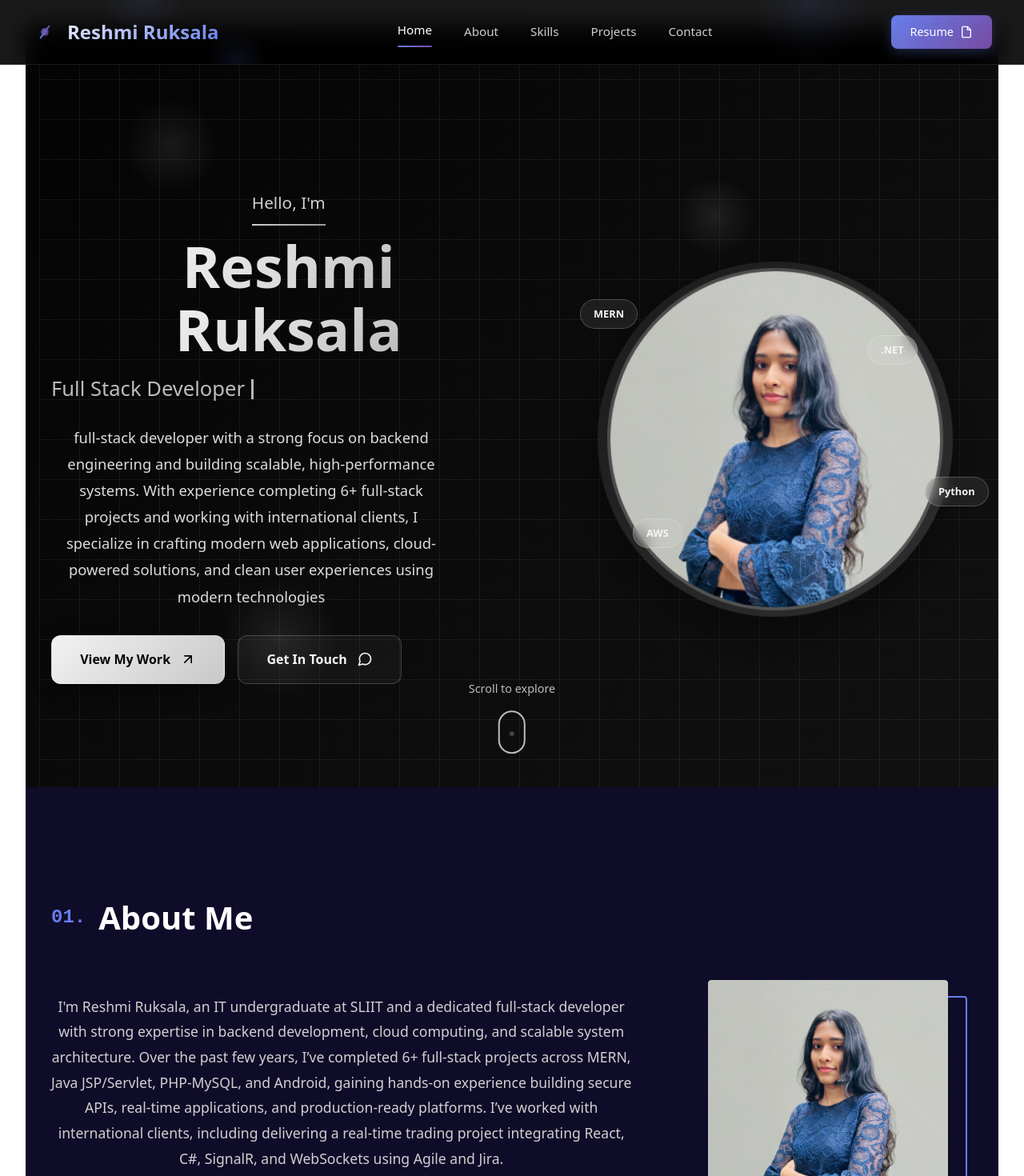
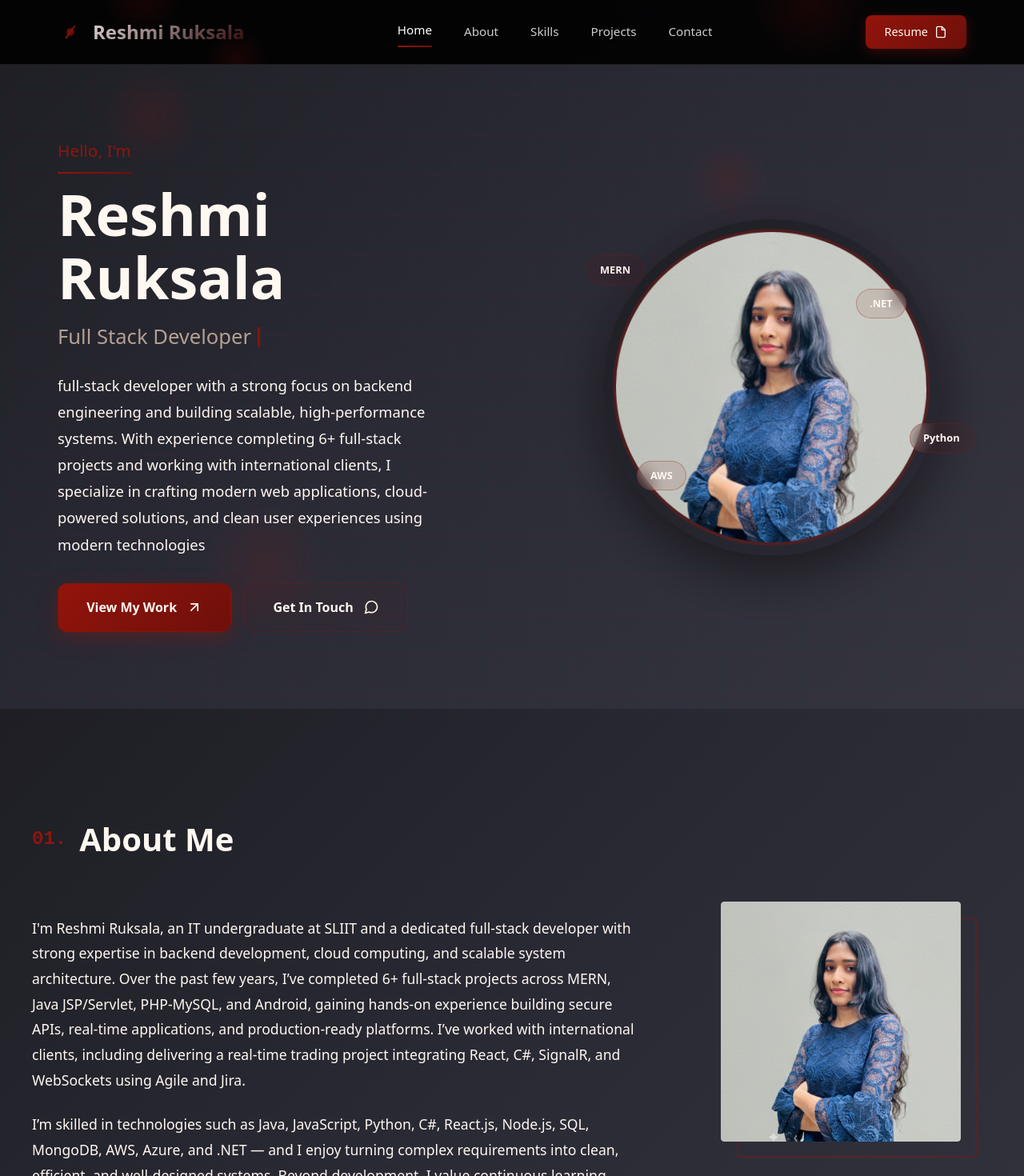
Before and after one commit to Reshmi-Ruksala/Portfolio-Reshmi, a Vue app: page / in a window 1280 px wide. Shown: the top 1470 px of the page at 80% size. Built offline with nearby package versions, Linux system fonts and the light colour scheme.

Commit message:
thisr commit

```diff
--- a/index.html
+++ b/index.html
@@ -4,7 +4,7 @@
     <meta charset="UTF-8" />
     <link rel="icon" type="image/svg+xml" href="/vite.svg" />
     <meta name="viewport" content="width=device-width, initial-scale=1.0" />
-    <title>my-portfolio</title>
+    <title>Reshmi Ruksala</title>
   </head>
   <body>
     <div id="app"></div>
--- a/package.json
+++ b/package.json
@@ -9,6 +9,10 @@
     "preview": "vite preview"
   },
   "dependencies": {
+    "@tresjs/cientos": "^5.1.1",
+    "@tresjs/core": "^5.1.1",
+    "maath": "^0.10.8",
+    "three": "^0.181.2",
     "vue": "^3.5.24"
   },
   "devDependencies": {
--- a/src/App.vue
+++ b/src/App.vue
@@ -65,16 +65,31 @@ import Contact from './components/Contact.vue'
 </template>
 
 <style scoped>
+/* --- FOOTER STYLES (CHARCOAL & CRIMSON) --- */
+
+/* Color variables for clarity */
 .app {
+  --color-primary: #92140C; /* Deep Crimson Accent */
+  --color-text-light: #FFF8F0; /* Off-White/Cream Text */
+  --color-bg-deep: #1E1E24; /* Deep Charcoal Background */
+  --color-bg-dark: #2A2A35; /* Slightly lighter charcoal for contrast/gradients */
+  --color-text-muted: #b3a093; /* Muted brown-gray for subtle text */
   position: relative;
+  width: 100%;
+  overflow-x: hidden;
 }
 
 .footer {
-  background: linear-gradient(135deg, #0f0c29 0%, #302b63 50%, #24243e 100%);
+  /* Updated Background and Gradient */
+  background: linear-gradient(135deg, var(--color-bg-deep) 0%, var(--color-bg-dark) 50%, var(--color-bg-deep) 100%);
   padding: 3rem 2rem 1.5rem;
-  color: #e0e0e0;
-  border-top: 1px solid rgba(102, 126, 234, 0.3);
-  box-shadow: 0 -5px 20px rgba(0, 0, 0, 0.1);
+  color: var(--color-text-light); /* Off-White Text */
+  /* Updated Border Color */
+  border-top: 1px solid rgba(146, 20, 12, 0.4);
+  box-shadow: 0 -5px 20px rgba(0, 0, 0, 0.3);
+  width: 100%;
+  box-sizing: border-box;
+  overflow-x: hidden;
 }
 
 .footer-content {
@@ -87,13 +102,15 @@ import Contact from './components/Contact.vue'
 }
 
 .footer-section h3 {
-  color: #667eea;
+  /* Updated Main Title Color */
+  color: var(--color-primary);
   margin-bottom: 0.5rem;
   font-size: 1.5rem;
 }
 
 .footer-section h4 {
-  color: #b0b0b0;
+  /* Updated Secondary Heading Color (Muted) */
+  color: var(--color-text-muted);
   margin-bottom: 1rem;
   font-size: 1.1rem;
   position: relative;
@@ -107,7 +124,8 @@ import Contact from './components/Contact.vue'
   bottom: 0;
   width: 40px;
   height: 2px;
-  background: #667eea;
+  /* Updated Accent Line Color */
+  background: var(--color-primary);
 }
 
 .footer-section p {
@@ -125,7 +143,7 @@ import Contact from './components/Contact.vue'
   display: flex;
   align-items: center;
   gap: 0.8rem;
-  color: #e0e0e0;
+  color: var(--color-text-light);
   text-decoration: none;
   transition: all 0.3s ease;
   padding: 0.5rem 0.8rem;
@@ -133,8 +151,9 @@ import Contact from './components/Contact.vue'
 }
 
 .social-link:hover {
-  color: #667eea;
-  background: rgba(102, 126, 234, 0.1);
+  /* Updated Social Link Hover Color and Background */
+  color: var(--color-primary);
+  background: rgba(146, 20, 12, 0.1);
   transform: translateX(5px);
 }
 
@@ -149,14 +168,15 @@ import Contact from './components/Contact.vue'
 }
 
 .quick-links a {
-  color: #e0e0e0;
+  color: var(--color-text-light);
   text-decoration: none;
   transition: all 0.3s ease;
   padding: 0.3rem 0;
 }
 
 .quick-links a:hover {
-  color: #667eea;
+  /* Updated Quick Link Hover Color */
+  color: var(--color-primary);
   transform: translateX(5px);
 }
 
@@ -164,9 +184,11 @@ import Contact from './components/Contact.vue'
   max-width: 1200px;
   margin: 0 auto;
   padding-top: 1.5rem;
-  border-top: 1px solid rgba(102, 126, 234, 0.2);
+  /* Updated Border Color */
+  border-top: 1px solid rgba(146, 20, 12, 0.2);
   text-align: center;
-  color: #b0b0b0;
+  /* Updated Copyright Text Color */
+  color: var(--color-text-muted);
 }
 
 .footer-bottom p {
--- a/src/components/About.vue
+++ b/src/components/About.vue
@@ -53,10 +53,13 @@ import binadaPic from '../assets/binada.png'
 <style scoped>
 .about {
   padding: 100px 2rem;
-  background: #0f0c29;
+  background: linear-gradient(135deg, #1E1E24 0%, #2A2A35 45%, #353540 100%);
   min-height: 100vh;
   display: flex;
   align-items: center;
+  width: 100%;
+  box-sizing: border-box;
+  overflow-x: hidden;
 }
 
 .container {
@@ -67,7 +70,7 @@ import binadaPic from '../assets/binada.png'
 
 .section-title {
   font-size: 2.5rem;
-  color: #fff;
+  color: #FFF8F0;
   margin-bottom: 3rem;
   display: flex;
   align-items: center;
@@ -76,7 +79,7 @@ import binadaPic from '../assets/binada.png'
 }
 
 .title-number {
-  color: #667eea;
+  color: #92140C;
   font-family: 'Courier New', monospace;
   font-size: 1.5rem;
 }
@@ -89,7 +92,7 @@ import binadaPic from '../assets/binada.png'
 }
 
 .about-text {
-  color: #d0d0d0;
+  color: #FFF8F0;
   line-height: 1.8;
   font-size: 1.1rem;
 }
@@ -110,14 +113,14 @@ import binadaPic from '../assets/binada.png'
 .tech-list li {
   position: relative;
   padding-left: 1.5rem;
-  color: #b0b0b0;
+  color: #b3a093;
 }
 
 .tech-list li::before {
   content: '▹';
   position: absolute;
   left: 0;
-  color: #667eea;
+  color: #92140C;
 }
 
 .about-image {
@@ -138,20 +141,21 @@ import binadaPic from '../assets/binada.png'
   left: 20px;
   width: 100%;
   height: 100%;
-  border: 2px solid #667eea;
+  border: 2px solid rgba(146, 20, 12, 0.4);
   border-radius: 4px;
   transition: transform 0.3s ease;
 }
 
 .image-wrapper:hover .image-border {
   transform: translate(-10px, -10px);
+  border-color: #92140C;
 }
 
 .image-content {
   position: relative;
   width: 100%;
   height: 100%;
-  background: linear-gradient(135deg, #1a1a2e 0%, #16213e 100%);
+  background: linear-gradient(135deg, #1E1E24 0%, #2A2A35 100%);
   border-radius: 4px;
   overflow: hidden;
   z-index: 1;
@@ -170,9 +174,9 @@ import binadaPic from '../assets/binada.png'
   display: flex;
   align-items: center;
   justify-content: center;
-  color: #667eea;
+  color: #92140C;
   font-size: 1.2rem;
-  background: rgba(102, 126, 234, 0.1);
+  background: rgba(146, 20, 12, 0.1);
 }
 
 @media (max-width: 968px) {
--- a/src/components/Hero.vue
+++ b/src/components/Hero.vue
@@ -1,6 +1,5 @@
 <template>
   <section id="home" class="hero">
-    <!-- Animated background elements -->
     <div class="hero-background">
       <div class="floating-shape shape-1"></div>
       <div class="floating-shape shape-2"></div>
@@ -11,35 +10,30 @@
 
     <div class="hero-content">
       <div class="hero-text">
-        <!-- Animated greeting -->
         <div class="greeting-container">
           <p class="greeting">Hello, I'm</p>
           <div class="greeting-underline"></div>
         </div>
 
-        <!-- Animated name -->
         <h1 class="name">
           <span class="name-line">Reshmi</span>
           <span class="name-line last-name">Ruksala</span>
         </h1>
 
-        <!-- Animated title with typing effect -->
         <div class="title-container">
           <p class="title">Full Stack Developer</p>
           <div class="title-cursor"></div>
         </div>
 
-        <!-- Enhanced description -->
         <div class="description-container">
           <p class="description">
             full-stack developer with a strong focus
-          on backend engineering and building scalable, high-performance systems.
-          With experience completing 6+ full-stack projects and working with international clients, I specialize in
-          crafting modern web applications, cloud-powered solutions, and clean user experiences using modern technologies
+            on backend engineering and building scalable, high-performance systems.
+            With experience completing 6+ full-stack projects and working with international clients, I specialize in
+            crafting modern web applications, cloud-powered solutions, and clean user experiences using modern technologies
           </p>
         </div>
 
-        <!-- Enhanced buttons with icons -->
         <div class="hero-buttons">
           <a href="#projects" class="btn btn-primary" @click.prevent="handleNavClick('#projects')">
             <span>View My Work</span>
@@ -58,13 +52,11 @@
       </div>
 
       <div class="hero-image">
-        <!-- Enhanced image container with multiple animations -->
         <div class="image-container">
           <div class="image-placeholder">
             <img :src="binadaPic" alt="Binada Pasandul" class="profile-image" />
           </div>
 
-          <!-- Floating tech badges -->
           <div class="tech-badge badge-1">
             <span>.NET</span>
           </div>
@@ -78,17 +70,8 @@
             <span>MERN</span>
           </div>
 
-          <!-- Glow effect -->
           <div class="image-glow"></div>
         </div>
-      </div>
-    </div>
-
-    <!-- Enhanced scroll indicator -->
-    <div class="scroll-indicator" @click="handleNavClick('#about')">
-      <div class="scroll-text">Scroll to explore</div>
-      <div class="scroll-arrow">
-        <span></span>
       </div>
     </div>
   </section>
@@ -113,23 +96,33 @@ const handleNavClick = (sectionId: string) => {
 </script>
 
 <style scoped>
+/* --- COLOR-SWAPPED STYLES (CHARCOAL, CRIMSON, OFF-WHITE) --- */
 .hero {
-  --accent-light: #f5f5f5;
-  --accent-mid: #cfcfcf;
-  --accent-dark: #9a9a9a;
-  --bg-deep: #050505;
-  --bg-dark: #101010;
-  --bg-overlay: rgba(255, 255, 255, 0.06);
-  --text-muted: #bdbdbd;
-  --text-soft: #dcdcdc;
+  /* New Color Variables */
+  --color-primary: #92140C; /* Deep Crimson Accent */
+  --color-text-light: #FFF8F0; /* Off-White/Cream Text */
+  --color-bg-deep: #1E1E24; /* Deep Charcoal Background */
+  --color-bg-dark: #2A2A35; /* Slightly lighter charcoal for contrast/gradients */
+
+  --accent-light: var(--color-text-light);
+  --accent-mid: var(--color-primary);
+  --accent-dark: #6E100A; /* Darker Crimson */
+  --bg-deep: var(--color-bg-deep);
+  --bg-dark: var(--color-bg-dark);
+  --bg-overlay: rgba(146, 20, 12, 0.1); /* Crimson overlay */
+  --text-muted: #b3a093; /* Muted brown-gray for subtle text */
+  --text-soft: var(--color-text-light); /* Off-white for body text */
+
   min-height: 100vh;
   display: flex;
   align-items: center;
   justify-content: center;
-  padding: 120px 2rem 2rem;
-  background: linear-gradient(135deg, #030303 0%, #0a0a0a 45%, #111111 100%);
+  padding: 120px 0 2rem;
+  /* Applying the new background gradient */
+  background: linear-gradient(135deg, var(--bg-deep) 0%, var(--bg-dark) 45%, #353540 100%);
   position: relative;
-  overflow: hidden;
+  width: 100%;
+  box-sizing: border-box;
 }
 
 /* Enhanced background with animations */
@@ -145,7 +138,8 @@ const handleNavClick = (sectionId: string) => {
 .floating-shape {
   position: absolute;
   border-radius: 50%;
-  background: radial-gradient(circle, rgba(255, 255, 255, 0.08) 0%, transparent 70%);
+  /* Using Crimson accent for the floating elements */
+  background: radial-gradient(circle, rgba(146, 20, 12, 0.15) 0%, transparent 70%);
   animation: float 8s ease-in-out infinite;
 }
 
@@ -188,8 +182,9 @@ const handleNavClick = (sectionId: string) => {
   right: 0;
   bottom: 0;
   background-image:
-    linear-gradient(rgba(255, 255, 255, 0.06) 1px, transparent 1px),
-    linear-gradient(90deg, rgba(255, 255, 255, 0.06) 1px, transparent 1px);
+    /* Using Crimson accent in the grid lines */
+    linear-gradient(rgba(146, 20, 12, 0.1) 1px, transparent 1px),
+    linear-gradient(90deg, rgba(146, 20, 12, 0.1) 1px, transparent 1px);
   background-size: 50px 50px;
   animation: gridMove 20s linear infinite;
 }
@@ -197,12 +192,15 @@ const handleNavClick = (sectionId: string) => {
 .hero-content {
   max-width: 1200px;
   width: 100%;
+  margin: 0 auto;
+  padding: 2rem;
   display: grid;
   grid-template-columns: 1.2fr 1fr;
   gap: 4rem;
   align-items: center;
   z-index: 1;
   position: relative;
+  box-sizing: border-box;
 }
 
 /* Enhanced text animations */
@@ -218,7 +216,7 @@ const handleNavClick = (sectionId: string) => {
 
 .greeting {
   font-size: 1.3rem;
-  color: var(--accent-mid);
+  color: var(--accent-mid); /* Crimson */
   margin-bottom: 0.5rem;
   font-weight: 500;
   animation: fadeInUp 0.8s ease 0.2s both;
@@ -230,6 +228,7 @@ const handleNavClick = (sectionId: string) => {
   left: 0;
   width: 0;
   height: 2px;
+  /* Using Crimson gradient */
   background: linear-gradient(135deg, var(--accent-mid) 0%, var(--accent-dark) 100%);
   animation: expandWidth 1s ease 0.5s forwards;
 }
@@ -237,14 +236,15 @@ const handleNavClick = (sectionId: string) => {
 .name {
   font-size: 4.5rem;
   font-weight: 800;
-  color: #fff;
+  color: var(--color-text-light); /* Off-White */
   margin: 0.5rem 0;
   line-height: 1.1;
 }
 
 .name-line {
   display: block;
-  background: linear-gradient(135deg, #ffffff 0%, #dcdcdc 50%, #a0a0a0 100%);
+  /* Name gradient using Off-White and Crimson */
+  background: linear-gradient(135deg, var(--color-text-light) 0%, var(--text-soft) 50%, var(--accent-dark) 100%);
   -webkit-background-clip: text;
   -webkit-text-fill-color: transparent;
   background-clip: text;
@@ -265,7 +265,7 @@ const handleNavClick = (sectionId: string) => {
 
 .title {
   font-size: 1.6rem;
-  color: var(--text-muted);
+  color: var(--text-muted); /* Muted brown-gray */
   margin: 0;
   font-weight: 500;
 }
@@ -273,7 +273,7 @@ const handleNavClick = (sectionId: string) => {
 .title-cursor {
   width: 3px;
   height: 1.6rem;
-  background: var(--accent-mid);
+  background: var(--accent-mid); /* Crimson */
   animation: blink 1s infinite;
 }
 
@@ -283,7 +283,7 @@ const handleNavClick = (sectionId: string) => {
 
 .description {
   font-size: 1.15rem;
-  color: var(--text-soft);
+  color: var(--text-soft); /* Off-White */
   line-height: 1.8;
   margin: 1.5rem 0 2rem;
   max-width: 500px;
@@ -302,6 +302,7 @@ const handleNavClick = (sectionId: string) => {
   left: 0;
   width: 100%;
   height: 2px;
+  /* Crimson gradient */
   background: linear-gradient(135deg, var(--accent-mid) 0%, var(--accent-dark) 100%);
   border-radius: 1px;
 }
@@ -326,7 +327,8 @@ const handleNavClick = (sectionId: string) => {
   gap: 0.75rem;
   position: relative;
   overflow: hidden;
-  border: 1px solid rgba(255, 255, 255, 0.12);
+  /* Using Crimson accent for button border on primary button */
+  border: 1px solid rgba(146, 20, 12, 0.3);
 }
 
 .btn::before {
@@ -336,7 +338,7 @@ const handleNavClick = (sectionId: string) => {
   left: -100%;
   width: 100%;
   height: 100%;
-  background: linear-gradient(90deg, transparent, rgba(255,255,255,0.1), transparent);
+  background: linear-gradient(90deg, transparent, rgba(255, 248, 240, 0.1), transparent); /* Off-White shimmer */
   transition: left 0.5s ease;
 }
 
@@ -345,25 +347,27 @@ const handleNavClick = (sectionId: string) => {
 }
 
 .btn-primary {
-  background: linear-gradient(135deg, #f2f2f2 0%, #c8c8c8 100%);
-  color: #050505;
-  box-shadow: 0 8px 25px rgba(0, 0, 0, 0.35);
+  /* Primary Button: Solid Crimson Fill */
+  background: linear-gradient(135deg, var(--accent-mid) 0%, var(--accent-dark) 100%);
+  color: var(--color-text-light); /* Off-White text */
+  box-shadow: 0 8px 25px rgba(146, 20, 12, 0.35);
 }
 
 .btn-primary:hover {
   transform: translateY(-3px) scale(1.02);
-  box-shadow: 0 12px 35px rgba(0, 0, 0, 0.45);
+  box-shadow: 0 12px 35px rgba(146, 20, 12, 0.5);
 }
 
 .btn-secondary {
-  background: rgba(255, 255, 255, 0.04);
-  color: #f5f5f5;
-  border: 1px solid rgba(255, 255, 255, 0.2);
+  /* Secondary Button: Subtle background with Off-White text */
+  background: rgba(146, 20, 12, 0.04);
+  color: var(--color-text-light);
+  border: 1px solid rgba(146, 20, 12, 0.3);
   backdrop-filter: blur(10px);
 }
 
 .btn-secondary:hover {
-  background: rgba(255, 255, 255, 0.12);
+  background: rgba(146, 20, 12, 0.12);
   transform: translateY(-3px);
   box-shadow: 0 8px 25px rgba(0, 0, 0, 0.35);
 }
@@ -385,7 +389,8 @@ const handleNavClick = (sectionId: string) => {
   height: 420px;
   border-radius: 50%;
   position: relative;
-  background: linear-gradient(135deg, #1b1b1b 0%, #2e2e2e 100%);
+  /* Image placeholder background using charcoal colors */
+  background: linear-gradient(135deg, var(--color-bg-deep) 0%, var(--color-bg-dark) 100%);
   display: flex;
   align-items: center;
   justify-content: center;
@@ -401,7 +406,8 @@ const handleNavClick = (sectionId: string) => {
   height: 100%;
   border-radius: 50%;
   object-fit: cover;
-  border: 4px solid rgba(255, 255, 255, 0.2);
+  /* Image border with slight crimson accent */
+  border: 4px solid rgba(146, 20, 12, 0.4);
   transition: all 0.3s ease;
 }
 
@@ -417,7 +423,8 @@ const handleNavClick = (sectionId: string) => {
   width: 450px;
   height: 450px;
   border-radius: 50%;
-  background: radial-gradient(circle, rgba(255, 255, 255, 0.16) 0%, transparent 70%);
+  /* Image glow using Crimson accent */
+  background: radial-gradient(circle, rgba(146, 20, 12, 0.3) 0%, transparent 70%);
   animation: pulseGlow 4s ease-in-out infinite;
   z-index: 1;
 }
@@ -425,14 +432,15 @@ const handleNavClick = (sectionId: string) => {
 /* Tech badges */
 .tech-badge {
   position: absolute;
-  background: rgba(255, 255, 255, 0.08);
+  /* Tech badge colors using crimson accent and dark background */
+  background: rgba(146, 20, 12, 0.08);
   backdrop-filter: blur(10px);
-  border: 1px solid rgba(255, 255, 255, 0.22);
+  border: 1px solid rgba(146, 20, 12, 0.3);
   border-radius: 20px;
   padding: 0.5rem 1rem;
   font-size: 0.8rem;
   font-weight: 600;
-  color: #f5f5f5;
+  color: var(--color-text-light);
   animation: float 4s ease-in-out infinite;
   z-index: 3;
 }
@@ -461,85 +469,24 @@ const handleNavClick = (sectionId: string) => {
   animation-delay: 3s;
 }
 
-/* Enhanced scroll indicator */
-.scroll-indicator {
-  position: absolute;
-  bottom: 2rem;
-  left: 50%;
-  transform: translateX(-50%);
-  animation: bounce 2s infinite;
-  cursor: pointer;
-  display: flex;
-  flex-direction: column;
-  align-items: center;
-  gap: 0.5rem;
-}
-
-.scroll-text {
-  color: var(--text-muted);
-  font-size: 0.9rem;
-  font-weight: 500;
-  margin-bottom: 0.5rem;
-}
-
-.scroll-arrow {
-  width: 30px;
-  height: 50px;
-  border: 2px solid var(--text-muted);
-  border-radius: 25px;
-  position: relative;
-}
-
-.scroll-arrow span {
-  position: absolute;
-  top: 10px;
-  left: 50%;
-  transform: translateX(-50%);
-  width: 6px;
-  height: 6px;
-  background: var(--text-muted);
-  border-radius: 50%;
-  animation: scroll 2s infinite;
-}
-
 /* Animations */
 @keyframes slideInLeft {
-  from {
-    opacity: 0;
-    transform: translateX(-50px);
-  }
-  to {
-    opacity: 1;
-    transform: translateX(0);
-  }
+  from { opacity: 0; transform: translateX(-50px); }
+  to { opacity: 1; transform: translateX(0); }
 }
 
 @keyframes slideInRight {
-  from {
-    opacity: 0;
-    transform: translateX(50px);
-  }
-  to {
-    opacity: 1;
-    transform: translateX(0);
-  }
+  from { opacity: 0; transform: translateX(50px); }
+  to { opacity: 1; transform: translateX(0); }
 }
 
 @keyframes fadeInUp {
-  from {
-    opacity: 0;
-    transform: translateY(30px);
-  }
-  to {
-    opacity: 1;
-    transform: translateY(0);
-  }
+  from { opacity: 0; transform: translateY(30px); }
+  to { opacity: 1; transform: translateY(0); }
 }
 
 @keyframes expandWidth {
-  to {
-    width: 100%;
-  }
+  to { width: 100%; }
 }
 
 @keyframes blink {
@@ -557,12 +504,8 @@ const handleNavClick = (sectionId: string) => {
 }
 
 @keyframes gridMove {
-  0% {
-    transform: translate(0, 0);
-  }
-  100% {
-    transform: translate(50px, 50px);
-  }
+  0% { transform: translate(0, 0); }
+  100% { transform: translate(50px, 50px); }
 }
 
 @keyframes pulseGlow {
@@ -573,26 +516,6 @@ const handleNavClick = (sectionId: string) => {
   50% {
     opacity: 0.8;
     transform: translate(-50%, -50%) scale(1.1);
-  }
-}
-
-@keyframes bounce {
-  0%, 100% {
-    transform: translateX(-50%) translateY(0);
-  }
-  50% {
-    transform: translateX(-50%) translateY(-10px);
-  }
-}
-
-@keyframes scroll {
-  0% {
-    opacity: 1;
-    top: 10px;
-  }
-  100% {
-    opacity: 0;
-    top: 30px;
   }
 }
 
@@ -626,7 +549,6 @@ const handleNavClick = (sectionId: string) => {
   .tech-badge {
     display: none;
   }
-
 }
 
 @media (max-width: 480px) {
@@ -643,6 +565,5 @@ const handleNavClick = (sectionId: string) => {
     padding: 1rem 1.8rem;
     font-size: 0.9rem;
   }
-
 }
 </style>
--- a/src/components/Navigation.vue
+++ b/src/components/Navigation.vue
@@ -174,7 +174,7 @@ onUnmounted(() => {
   gap: 0.75rem;
   font-size: 1.5rem;
   font-weight: 700;
-  background: linear-gradient(135deg, #fff 0%, #667eea 100%);
+  background: linear-gradient(135deg, #fff 0%,rgba(146, 20, 12, 0.3) 100%);
   -webkit-background-clip: text;
   -webkit-text-fill-color: transparent;
   background-clip: text;
@@ -192,7 +192,7 @@ onUnmounted(() => {
   left: 0;
   width: 0;
   height: 2px;
-  background: linear-gradient(135deg, #667eea 0%, #764ba2 100%);
+  background: linear-gradient(135deg, #92140C 0%, #6E100A 100%);
   transition: width 0.3s ease;
   border-radius: 2px;
 }
@@ -213,7 +213,7 @@ onUnmounted(() => {
 .logo-dot {
   width: 8px;
   height: 8px;
-  background: linear-gradient(135deg, #667eea 0%, #764ba2 100%);
+  background: linear-gradient(135deg, #92140C 0%, #6E100A 100%);
   border-radius: 50%;
   position: absolute;
   animation: pulse 2s infinite;
@@ -222,7 +222,7 @@ onUnmounted(() => {
 .logo-line {
   width: 20px;
   height: 2px;
-  background: linear-gradient(135deg, #667eea 0%, #764ba2 100%);
+  background: linear-gradient(135deg, #92140C 0%, #6E100A 100%);
   border-radius: 1px;
   transform: rotate(45deg);
   animation: rotate 8s linear infinite;
@@ -267,7 +267,7 @@ onUnmounted(() => {
   left: 0;
   width: 0;
   height: 2px;
-  background: linear-gradient(135deg, #667eea 0%, #764ba2 100%);
+  background: linear-gradient(135deg, #92140C 0%, #6E100A 100%);
   transition: width 0.3s ease;
   border-radius: 2px;
 }
@@ -292,15 +292,15 @@ onUnmounted(() => {
   display: flex;
   align-items: center;
   gap: 0.5rem;
-  background: linear-gradient(135deg, #667eea 0%, #764ba2 100%);
-  color: white;
+  background: linear-gradient(135deg, #92140C 0%, #6E100A 100%);
+  color: #FFF8F0;
   text-decoration: none;
   padding: 0.7rem 1.5rem;
   border-radius: 8px;
   font-weight: 500;
   font-size: 0.9rem;
   transition: all 0.3s ease;
-  box-shadow: 0 4px 15px rgba(102, 126, 234, 0.3);
+  box-shadow: 0 4px 15px rgba(146, 20, 12, 0.35);
   position: relative;
   overflow: hidden;
   border: none;
@@ -325,7 +325,7 @@ onUnmounted(() => {
 
 .resume-btn:hover {
   transform: translateY(-2px);
-  box-shadow: 0 6px 20px rgba(102, 126, 234, 0.5);
+  box-shadow: 0 6px 20px rgba(146, 20, 12, 0.5);
 }
 
 .hamburger {
@@ -341,7 +341,7 @@ onUnmounted(() => {
 }
 
 .hamburger:hover {
-  background: rgba(102, 126, 234, 0.1);
+  background: rgba(146, 20, 12, 0.1);
 }
 
 .hamburger span {
@@ -354,7 +354,7 @@ onUnmounted(() => {
 
 .hamburger.active span:nth-child(1) {
   transform: rotate(45deg) translate(6px, 6px);
-  background: #667eea;
+  background: #92140C;
 }
 
 .hamburger.active span:nth-child(2) {
@@ -363,7 +363,7 @@ onUnmounted(() => {
 
 .hamburger.active span:nth-child(3) {
   transform: rotate(-45deg) translate(6px, -6px);
-  background: #667eea;
+  background: #92140C;
 }
 
 /* Animated background elements */
@@ -381,7 +381,7 @@ onUnmounted(() => {
 .bg-shape {
   position: absolute;
   border-radius: 50%;
-  background: radial-gradient(circle, rgba(102, 126, 234, 0.1) 0%, transparent 70%);
+  background: radial-gradient(circle, rgba(146, 20, 12, 0.15) 0%, transparent 70%);
   animation: float 6s ease-in-out infinite;
 }
 
--- a/src/style.css
+++ b/src/style.css
@@ -1,3 +1,12 @@
+* {
+  box-sizing: border-box;
+}
+
+html {
+  width: 100%;
+  overflow-x: hidden;
+}
+
 :root {
   font-family: system-ui, Avenir, Helvetica, Arial, sans-serif;
   line-height: 1.5;
@@ -24,10 +33,11 @@ a:hover {
 
 body {
   margin: 0;
-  display: flex;
-  place-items: center;
+  padding: 0;
   min-width: 320px;
   min-height: 100vh;
+  width: 100%;
+  overflow-x: hidden;
 }
 
 h1 {
@@ -59,10 +69,11 @@ button:focus-visible {
 }
 
 #app {
-  max-width: 1280px;
-  margin: 0 auto;
-  padding: 2rem;
-  text-align: center;
+  width: 100%;
+  margin: 0;
+  padding: 0;
+  min-height: 100vh;
+  overflow-x: hidden;
 }
 
 @media (prefers-color-scheme: light) {
```
Also changed, not shown: src/components/Contact.vue (+24 -21 lines), src/components/Projects.vue (+19 -16 lines), src/components/Skills.vue (+13 -10 lines), 1 other file (tests, documents, lock files or other folders).
